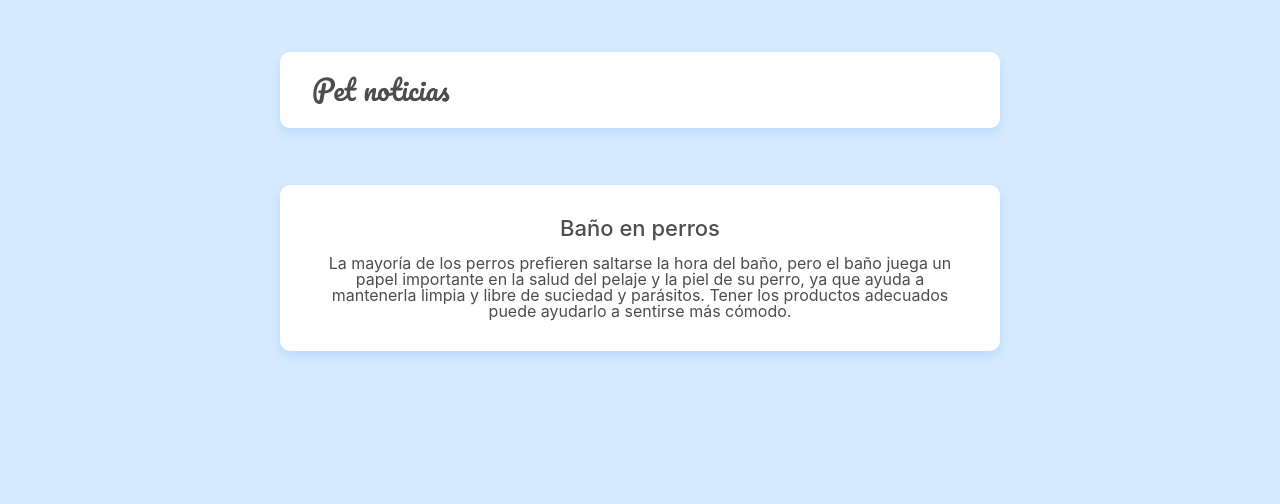
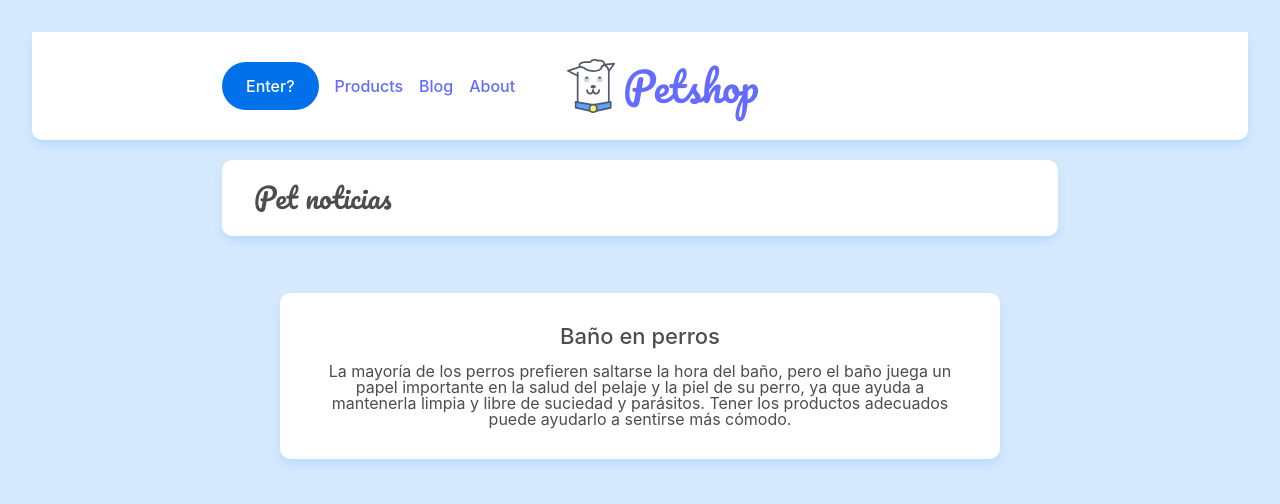
Before and after one commit to AbrahamOliden/react-router, a React (Vite) app: page / in a window 1280 px wide. Shown: the top 504 px of the page. Built offline with nearby package versions, Linux system fonts and the light colour scheme.

Commit message:
import Header component

```diff
--- a/src/App.jsx
+++ b/src/App.jsx
@@ -1,4 +1,5 @@
 import { BrowserRouter as Router, Routes, Route} from 'react-router-dom';
+import Header from './components/Header.jsx';
 import Home from './routes/Home.jsx';
 import About from './routes/About.jsx';
 import Page404 from './routes/Page404.jsx';
@@ -10,6 +11,7 @@ function App() {
 
   return (
     <Router>
+      <Header />
       <Routes>
         <Route path='/' element={ <Home /> }/>
         <Route path='/about' element={ <About /> }/>
```
